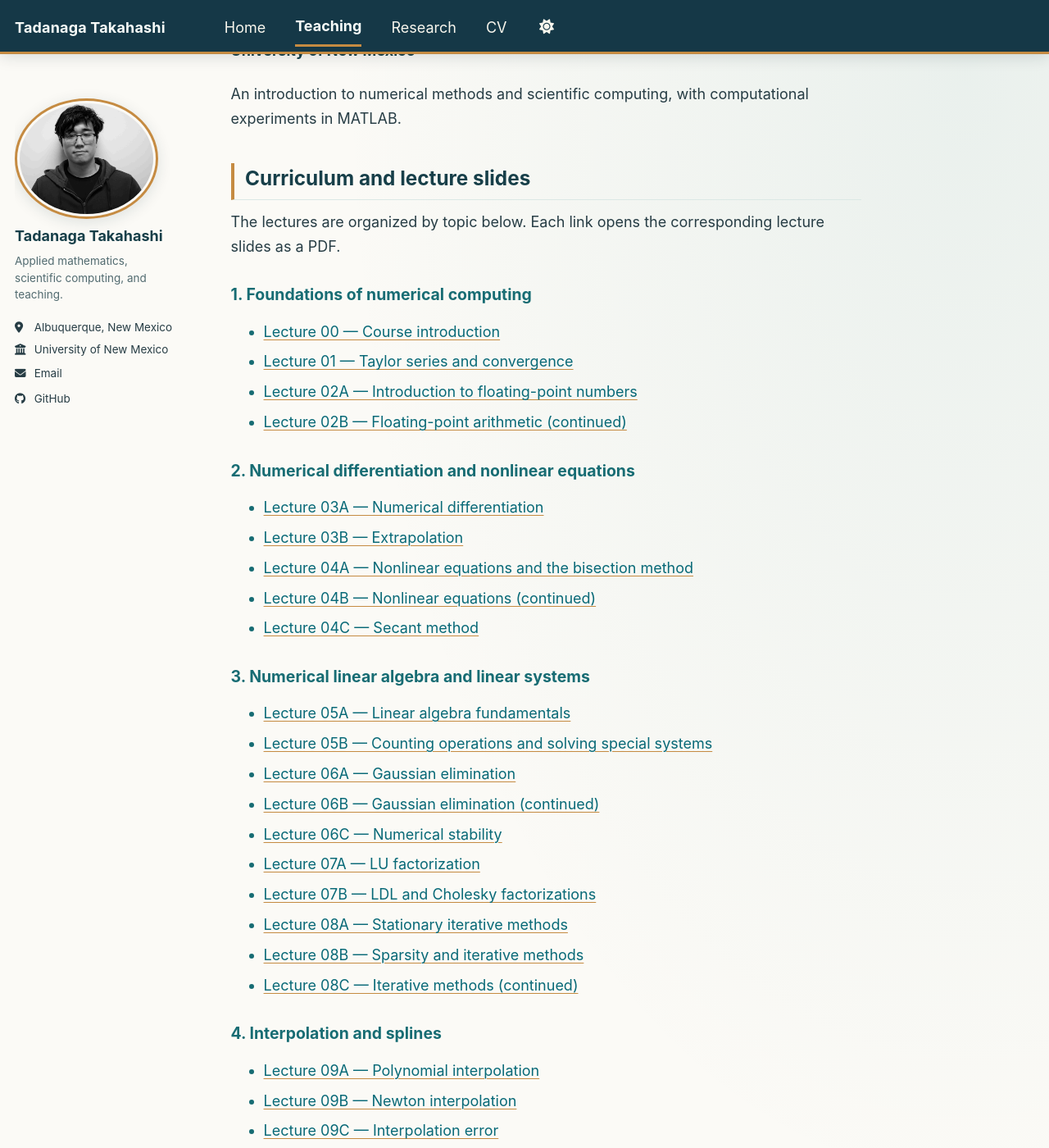
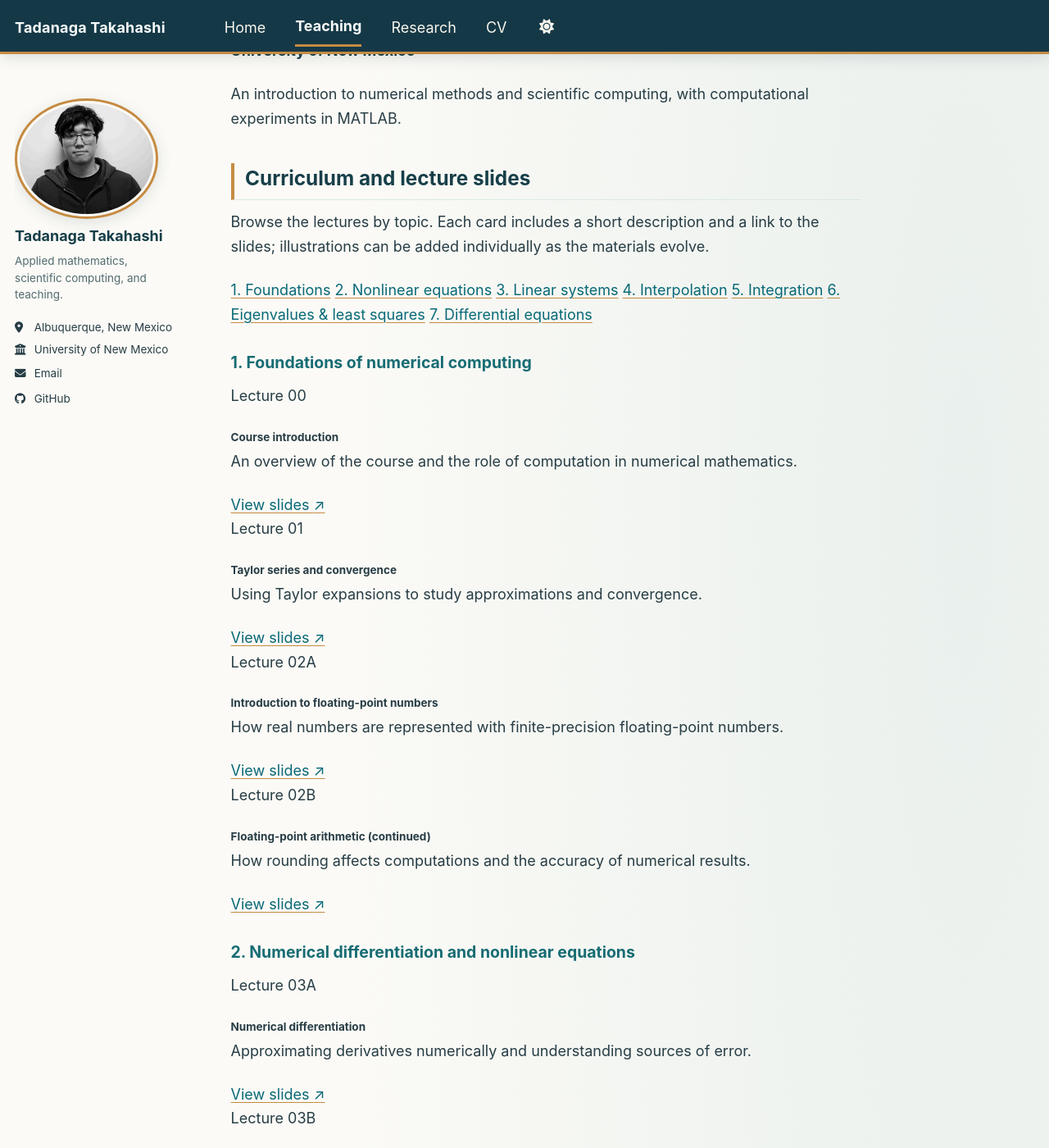
Before and after one commit to tadanaga/webpage, a Jekyll site: the page built from _pages/math-375.md, in a window 1280 px wide and 1400 px high, scrolled down 202 px. Shown: the whole window at 82% size. Built offline with Jekyll 4.4.1, drawn with Linux system fonts in a browser that asks for light colours; a style sheet for code colours, icons or effects is not loaded; some of the changed text lies outside the part shown.

Commit message:
Render MATH 375 curriculum as lecture cards with optional images

```diff
--- a/_pages/math-375.md
+++ b/_pages/math-375.md
@@ -11,63 +11,39 @@ An introduction to numerical methods and scientific computing, with computationa
 
 ## Curriculum and lecture slides
 
-The lectures are organized by topic below. Each link opens the corresponding lecture slides as a PDF.
+Browse the lectures by topic. Each card includes a short description and a link to the slides; illustrations can be added individually as the materials evolve.
 
-### 1. Foundations of numerical computing
+<nav class="course-unit-nav" aria-label="Jump to a course unit">
+  {% for unit in site.data.math375.units %}
+  <a href="#unit-{{ unit.number }}">{{ unit.number }}. {{ unit.short_title | escape }}</a>
+  {% endfor %}
+</nav>
 
-- [Lecture 00 — Course introduction]({{ '/files/Math375/lecture00.pdf' | relative_url }})
-- [Lecture 01 — Taylor series and convergence]({{ '/files/Math375/lecture01.pdf' | relative_url }})
-- [Lecture 02A — Introduction to floating-point numbers]({{ '/files/Math375/lecture02a.pdf' | relative_url }})
-- [Lecture 02B — Floating-point arithmetic (continued)]({{ '/files/Math375/lecture02b.pdf' | relative_url }})
-
-### 2. Numerical differentiation and nonlinear equations
-
-- [Lecture 03A — Numerical differentiation]({{ '/files/Math375/lecture03a.pdf' | relative_url }})
-- [Lecture 03B — Extrapolation]({{ '/files/Math375/lecture03b.pdf' | relative_url }})
-- [Lecture 04A — Nonlinear equations and the bisection method]({{ '/files/Math375/lecture04a.pdf' | relative_url }})
-- [Lecture 04B — Nonlinear equations (continued)]({{ '/files/Math375/lecture04b.pdf' | relative_url }})
-- [Lecture 04C — Secant method]({{ '/files/Math375/lecture04c.pdf' | relative_url }})
-
-### 3. Numerical linear algebra and linear systems
-
-- [Lecture 05A — Linear algebra fundamentals]({{ '/files/Math375/lecture05a.pdf' | relative_url }})
-- [Lecture 05B — Counting operations and solving special systems]({{ '/files/Math375/lecture05b.pdf' | relative_url }})
-- [Lecture 06A — Gaussian elimination]({{ '/files/Math375/lecture06a.pdf' | relative_url }})
-- [Lecture 06B — Gaussian elimination (continued)]({{ '/files/Math375/lecture06b.pdf' | relative_url }})
-- [Lecture 06C — Numerical stability]({{ '/files/Math375/lecture06c.pdf' | relative_url }})
-- [Lecture 07A — LU factorization]({{ '/files/Math375/lecture07a.pdf' | relative_url }})
-- [Lecture 07B — LDL and Cholesky factorizations]({{ '/files/Math375/lecture07b.pdf' | relative_url }})
-- [Lecture 08A — Stationary iterative methods]({{ '/files/Math375/lecture08a.pdf' | relative_url }})
-- [Lecture 08B — Sparsity and iterative methods]({{ '/files/Math375/lecture08b.pdf' | relative_url }})
-- [Lecture 08C — Iterative methods (continued)]({{ '/files/Math375/lecture08c.pdf' | relative_url }})
-
-### 4. Interpolation and splines
-
-- [Lecture 09A — Polynomial interpolation]({{ '/files/Math375/lecture09a.pdf' | relative_url }})
-- [Lecture 09B — Newton interpolation]({{ '/files/Math375/lecture09b.pdf' | relative_url }})
-- [Lecture 09C — Interpolation error]({{ '/files/Math375/lecture09c.pdf' | relative_url }})
-- [Lecture 10A — Splines]({{ '/files/Math375/lecture10a.pdf' | relative_url }})
-- [Lecture 10B — Interpolation, splines, and data visualization in MATLAB]({{ '/files/Math375/lecture10b.pdf' | relative_url }})
-
-### 5. Numerical integration
-
-- [Lecture 11A — Numerical integration]({{ '/files/Math375/lecture11a.pdf' | relative_url }})
-- [Lecture 11B — Newton–Cotes formulas]({{ '/files/Math375/lecture11b.pdf' | relative_url }})
-- [Lecture 12A — Gaussian quadrature]({{ '/files/Math375/lecture12a.pdf' | relative_url }})
-- [Lecture 12B — Generalized Gaussian quadrature]({{ '/files/Math375/lecture12b.pdf' | relative_url }})
-
-### 6. Eigenvalue methods and least squares
-
-- [Lecture 13A — Power method]({{ '/files/Math375/lecture13a.pdf' | relative_url }})
-- [Lecture 13B — Markov chains]({{ '/files/Math375/lecture13b.pdf' | relative_url }})
-- [Lecture 14A — Least-squares methods]({{ '/files/Math375/lecture14a.pdf' | relative_url }})
-- [Lecture 14B — Least squares]({{ '/files/Math375/lecture14b.pdf' | relative_url }})
-
-### 7. Differential equations and simulation
-
-- [Lecture 15A — Numerical methods for differential equations]({{ '/files/Math375/lecture15a.pdf' | relative_url }})
-- [Lecture 15B — Numerical methods for differential equations (continued)]({{ '/files/Math375/lecture15b.pdf' | relative_url }})
-- [Lecture 15C — Runge–Kutta methods]({{ '/files/Math375/lecture15c.pdf' | relative_url }})
-- [Lecture 16 — Monte Carlo methods]({{ '/files/Math375/lecture16.pdf' | relative_url }})
+{% for unit in site.data.math375.units %}
+<section class="course-unit" id="unit-{{ unit.number }}" aria-labelledby="unit-{{ unit.number }}-title">
+  <h3 id="unit-{{ unit.number }}-title" class="course-unit__title">{{ unit.number }}. {{ unit.title | escape }}</h3>
+  <div class="lecture-grid">
+    {% for lecture in unit.lectures %}
+    <article class="lecture-card">
+      {% if lecture.image %}
+      <figure class="lecture-card__figure">
+        <img src="{{ lecture.image | relative_url }}" alt="{{ lecture.image_alt | default: lecture.title | escape }}" loading="lazy">
+      </figure>
+      {% endif %}
+      <div class="lecture-card__body">
+        <div class="lecture-card__number">Lecture {{ lecture.number | escape }}</div>
+        <h4 class="lecture-card__title">{{ lecture.title | escape }}</h4>
+        {% if lecture.description %}
+        <p class="lecture-card__description">{{ lecture.description | escape }}</p>
+        {% endif %}
+        <div class="lecture-card__actions">
+          <a class="lecture-card__pdf" href="{{ lecture.pdf | relative_url }}" aria-label="View PDF slides for Lecture {{ lecture.number | escape }}: {{ lecture.title | escape }}">View slides <span aria-hidden="true">↗</span></a>
+        </div>
+      </div>
+    </article>
+    {% endfor %}
+  </div>
+</section>
+{% endfor %}
 
 [Back to Teaching]({{ '/teaching/' | relative_url }})
```
